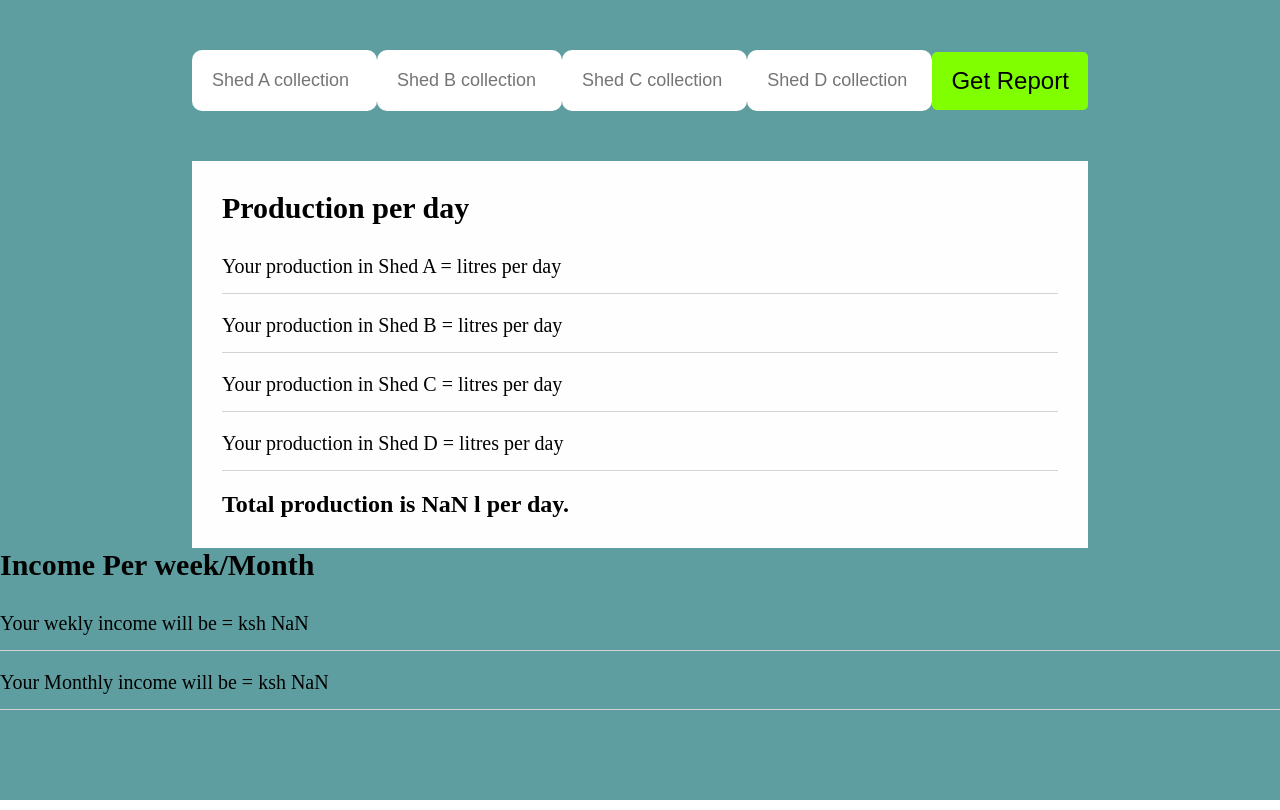
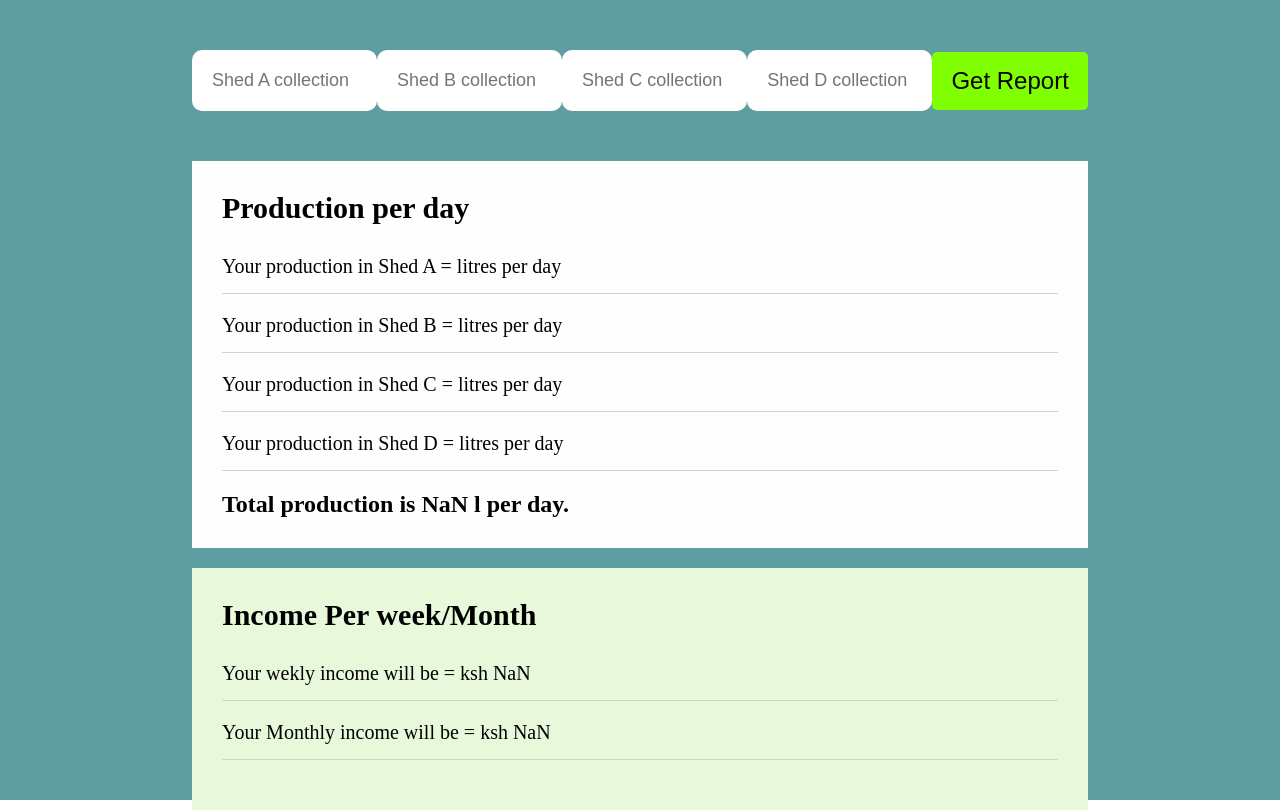
Before and after one commit to Stephen-Njuguna-Njambi-Moringa/MyArtProfile, a plain HTML site: page index.html in a window 1280 px wide. Both pictures are taken after a click on the button "Get Report". Drawn offline with Linux system fonts and the light colour scheme.

Commit message:
Modified the income over time section

```diff
--- a/Assets/style.css
+++ b/Assets/style.css
@@ -47,6 +47,7 @@
     background-color: #fefefe;
     padding: 30px;
     display: none;
+    margin-bottom: 20px;
 }
 
 .report-heading{
@@ -61,3 +62,12 @@
     border-bottom: 1px solid lightgrey;
     padding-bottom: 15px;
 }
+
+/* income calculation section per week/month */
+.income-section{
+    width: 70%;
+    margin: 0 auto;
+    background-color: #e8f8da;
+    padding: 30px;
+    display: none;
+}
```
